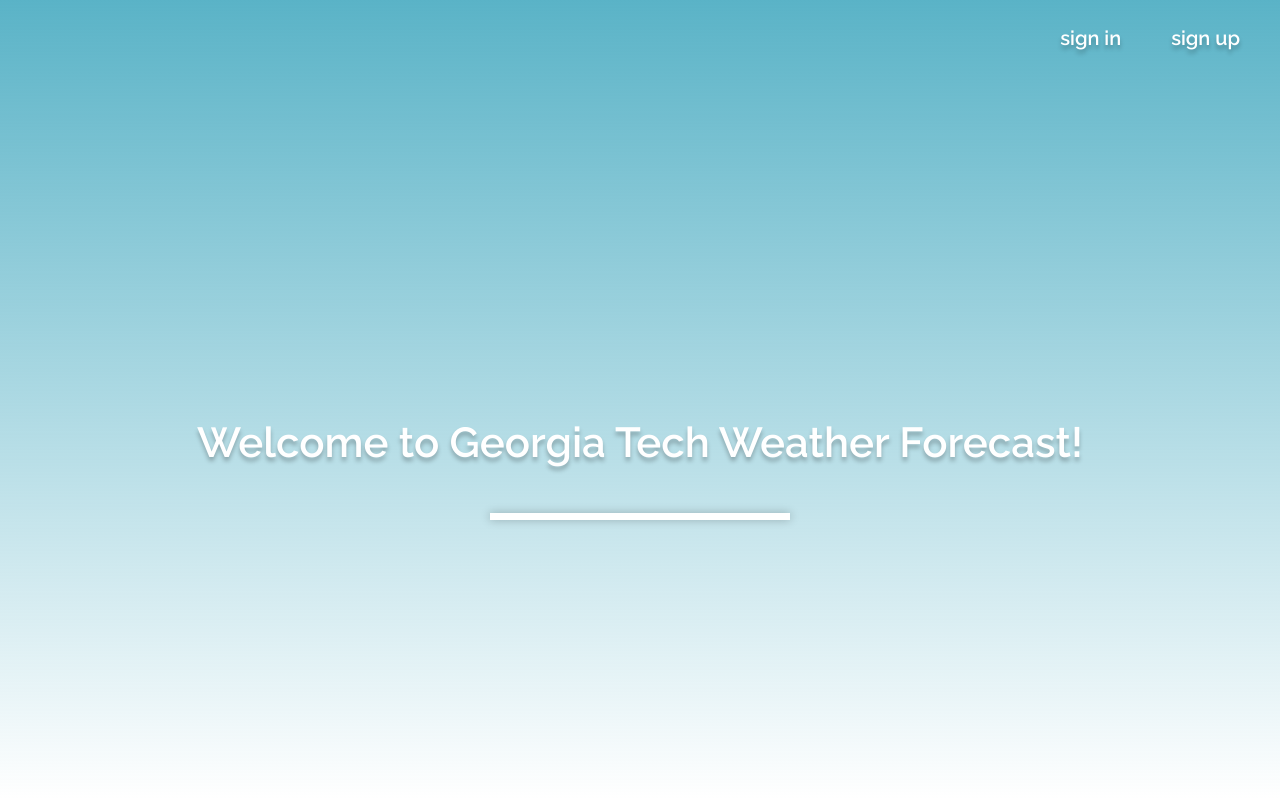
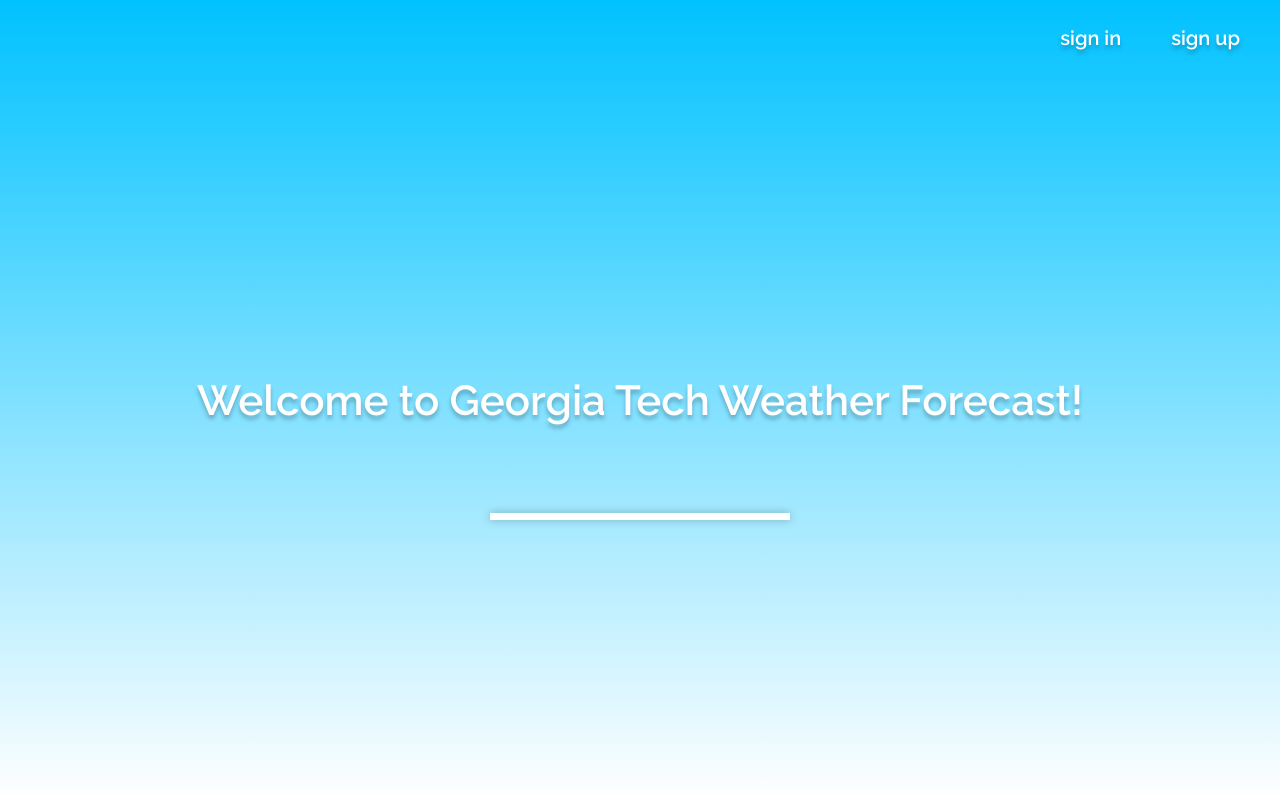
Before and after one commit to GTWeatherForcast/weather-client, a React (Create React App) app: page / in a window 1280 px wide. Shown: the top 800 px of the page. Built offline with nearby package versions, Linux system fonts and the light colour scheme; the HTML template or start-up script is replaced by a standard one.

Commit message:
Modified landing styling to match figma design a bit and prepare to move styling off global body element

```diff
--- a/src/components/landing/Landing.module.css
+++ b/src/components/landing/Landing.module.css
@@ -1,9 +1,11 @@
 @import url('https://fonts.googleapis.com/css2?family=Raleway:wght@600&display=swap');
 
 body {
-    overflow: hidden;
-    height: 800px;
-    background: linear-gradient(180deg, #5AB3C7 0%, rgba(74, 129, 180, 0.00) 100%);
+    /* overflow: hidden; */
+    height: 100vh;
+    background-image: linear-gradient(180deg, #00C2FF 0%, rgba(74, 129, 180, 0.00) 100%);
+    background-repeat: no-repeat;
+    background-size: auto auto;
     color: white;
 }
 
@@ -44,7 +46,7 @@
     display: flex;
     justify-content: center;
     align-items: center;
-    height: 100vh;
+    /* height: 100vh; */
 }
 
 #welcome {
@@ -68,6 +70,7 @@
     display: flex;
     flex-direction: column;
     align-items: center;
+    height: 100vh;
     /* Center horizontally */
     justify-content: center;
     /* Center vertically */
```
